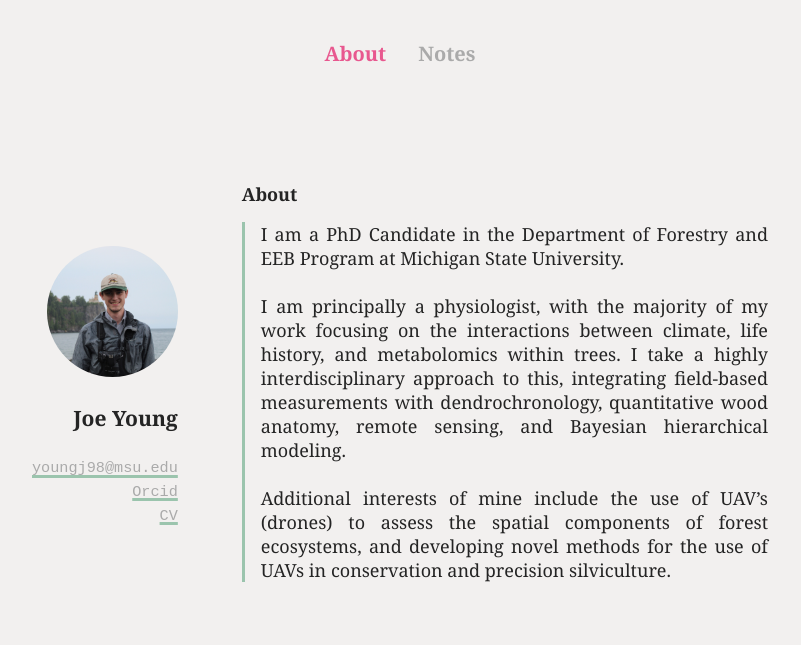
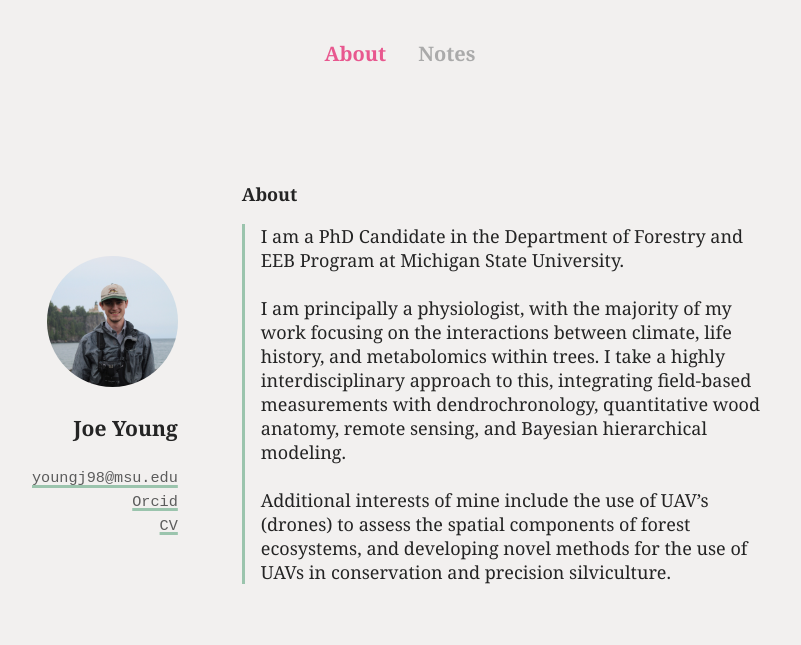
Before and after one commit to joe-young-research/about, a plain HTML site: page index.html in a window 1280 px wide. Shown: the whole page, without its empty margins (240-1041 px from the left). Drawn offline with Linux system fonts and the light colour scheme.

Commit message:
Update style.css

```diff
--- a/style.css
+++ b/style.css
@@ -116,14 +116,14 @@ body {
       }
 
     .indentText{
-    text-align: justify; margin: 0; border-left: 3px solid #9bc4ad; padding-left: 1rem
+    t margin: 0; border-left: 3px solid #9bc4ad; padding-left: 1rem
     }
     a{
-        color:#aaaaaa;
+        color:#5c5c5c;
         text-decoration:underline;
         text-decoration-color: #9bc4ad;
         text-decoration-thickness:2.7px;
-        font-size: .95rem;
+
         font-family: monospace;
     }
     a:hover{
@@ -131,7 +131,7 @@ body {
     }
 
       span{
-        color:#aaaaaa;
+        color:#5c5c5c;
         text-decoration:none;
         font-size: .95rem;
         font-family: monospace;
```
